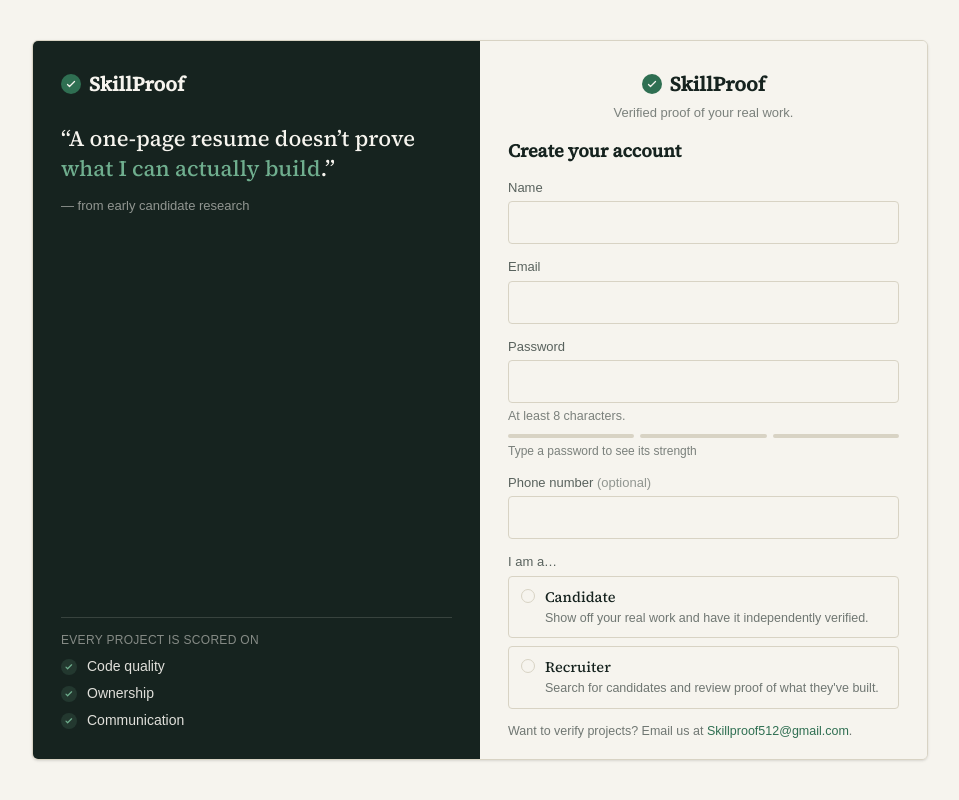
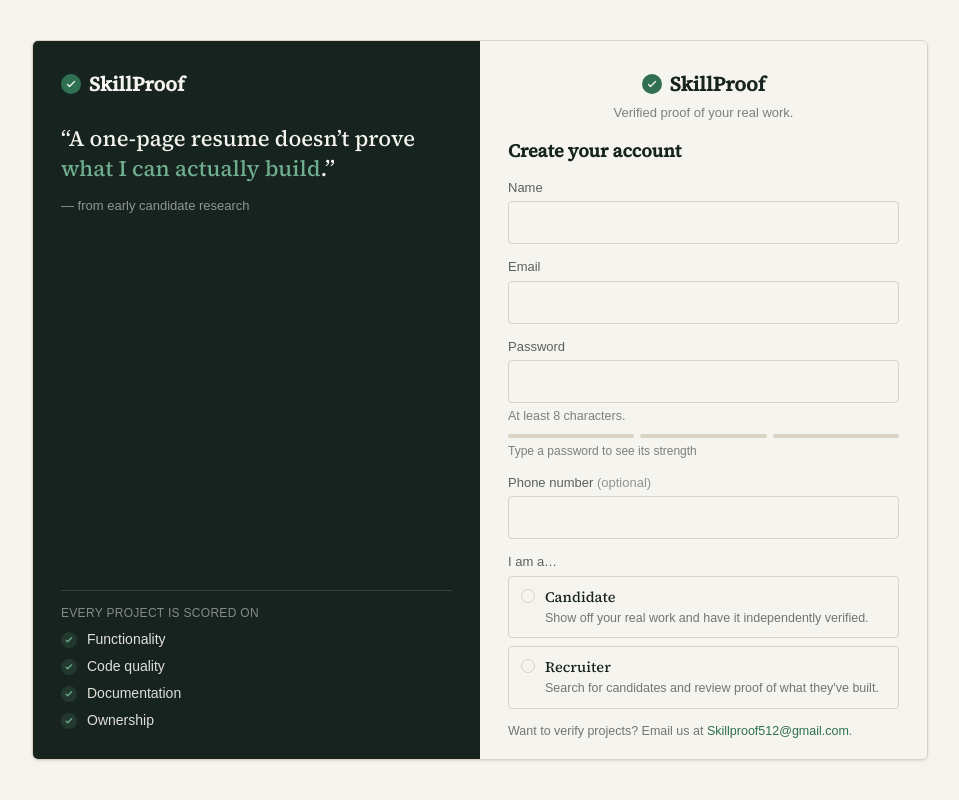
Before and after one commit to AbdullahBe11/techtalks-skillproof, a Next.js app: page /signup in a window 1280 px wide. Shown: the whole page, without its empty margins (160-1119 px from the left). Built offline with nearby package versions, Linux system fonts and the light colour scheme.

Commit message:
fix: show the real rubric criteria on the sign-up panel

```diff
--- a/app/signup/page.tsx
+++ b/app/signup/page.tsx
@@ -265,7 +265,7 @@
                 EVERY PROJECT IS SCORED ON
               </p>
               <ul className="mt-2 flex flex-col gap-1.5">
-                {["Code quality", "Ownership", "Communication"].map((item) => (
+                {["Functionality", "Code quality", "Documentation", "Ownership"].map((item) => (
                   <li
                     key={item}
                     className="flex items-center gap-2.5 text-[14px] text-paper/90"
```
